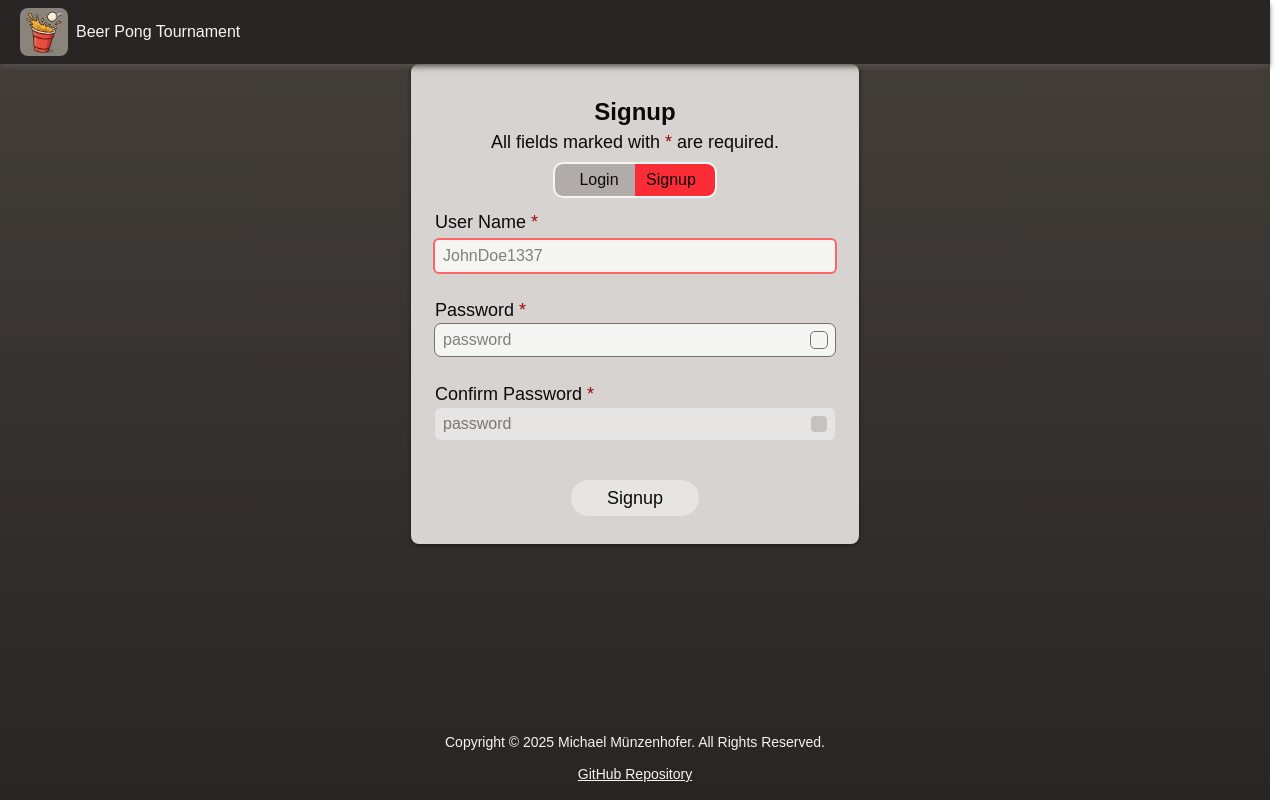
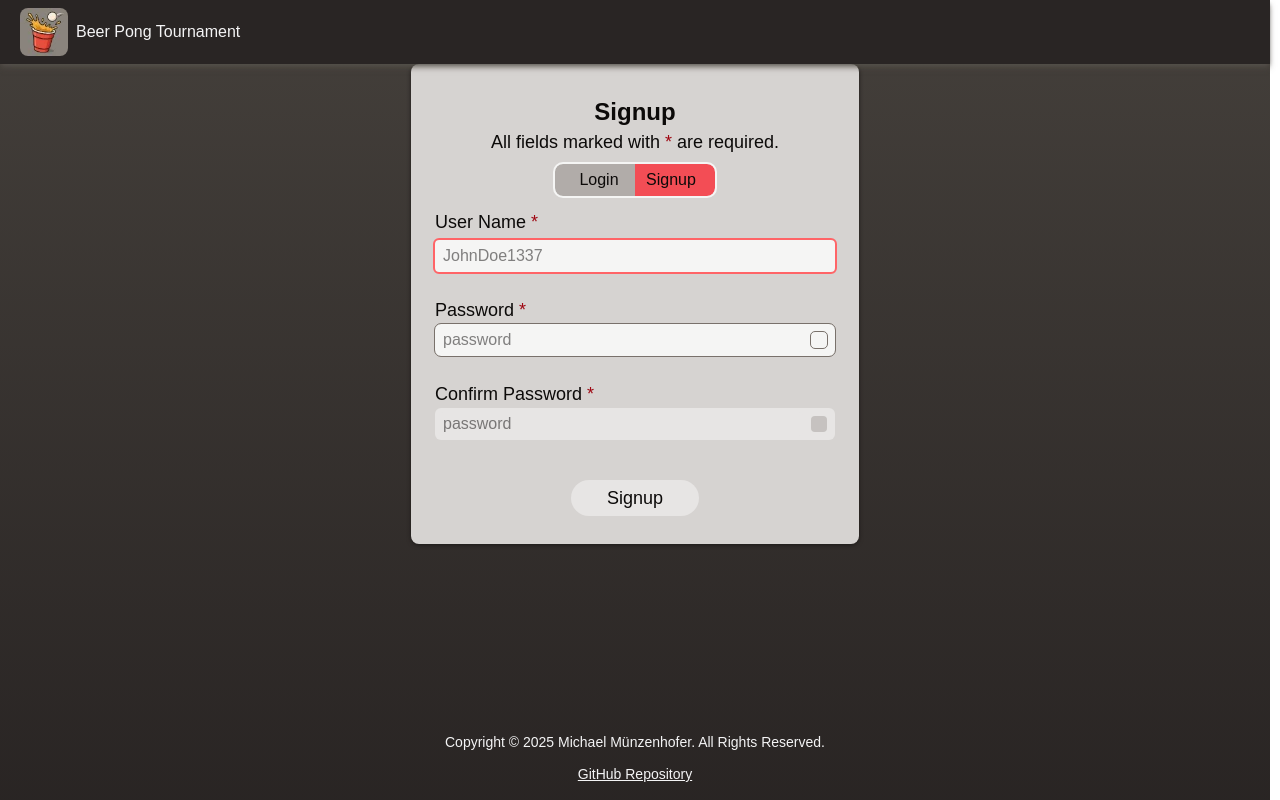
Before and after one commit to StackOverflowIsBetterThanAnyAI/beer-pong-tournament, a React (Vite) app: page / in a window 1280 px wide. Built offline with nearby package versions, Linux system fonts and the light colour scheme.

Commit message:
increase contrast ratio of red switch, remove falsy role

```diff
--- a/src/components/form/FormSwitch.tsx
+++ b/src/components/form/FormSwitch.tsx
@@ -6,10 +6,10 @@ type FormSwitchProps = {
 const FormSwitch = ({ isSigningUp, handleClick }: FormSwitchProps) => {
     const loginStyle = isSigningUp
         ? 'bg-stone-500/40 hover:bg-stone-400/40 active:bg-red-200'
-        : 'bg-red-500'
+        : 'bg-red-500/80'
 
     const signupStyle = isSigningUp
-        ? 'bg-red-500'
+        ? 'bg-red-500/80'
         : 'bg-stone-500/40 hover:bg-stone-400/40 active:bg-red-200'
 
     return (
@@ -24,7 +24,6 @@ const FormSwitch = ({ isSigningUp, handleClick }: FormSwitchProps) => {
                 title={`Switch to ${
                     isSigningUp ? 'Login' : 'Signup'
                 }. Currently, ${isSigningUp ? 'Signup' : 'Login'} is selected.`}
-                role="switch"
             >
                 <div
                     className={`${loginStyle} w-16 md:w-20 rounded-l-lg transition duration-500 ease-in-out pl-4 pr-2 py-1`}
```
